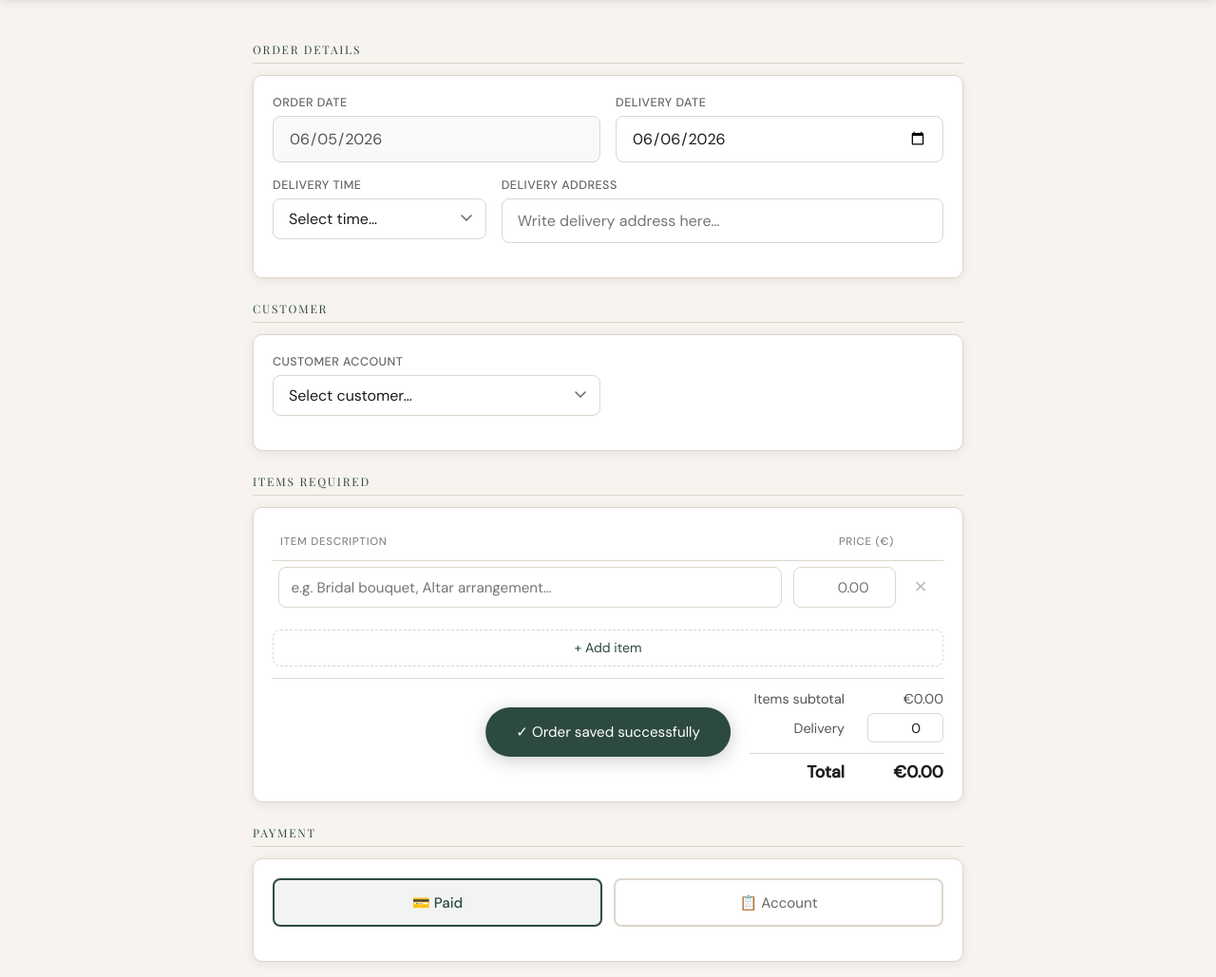
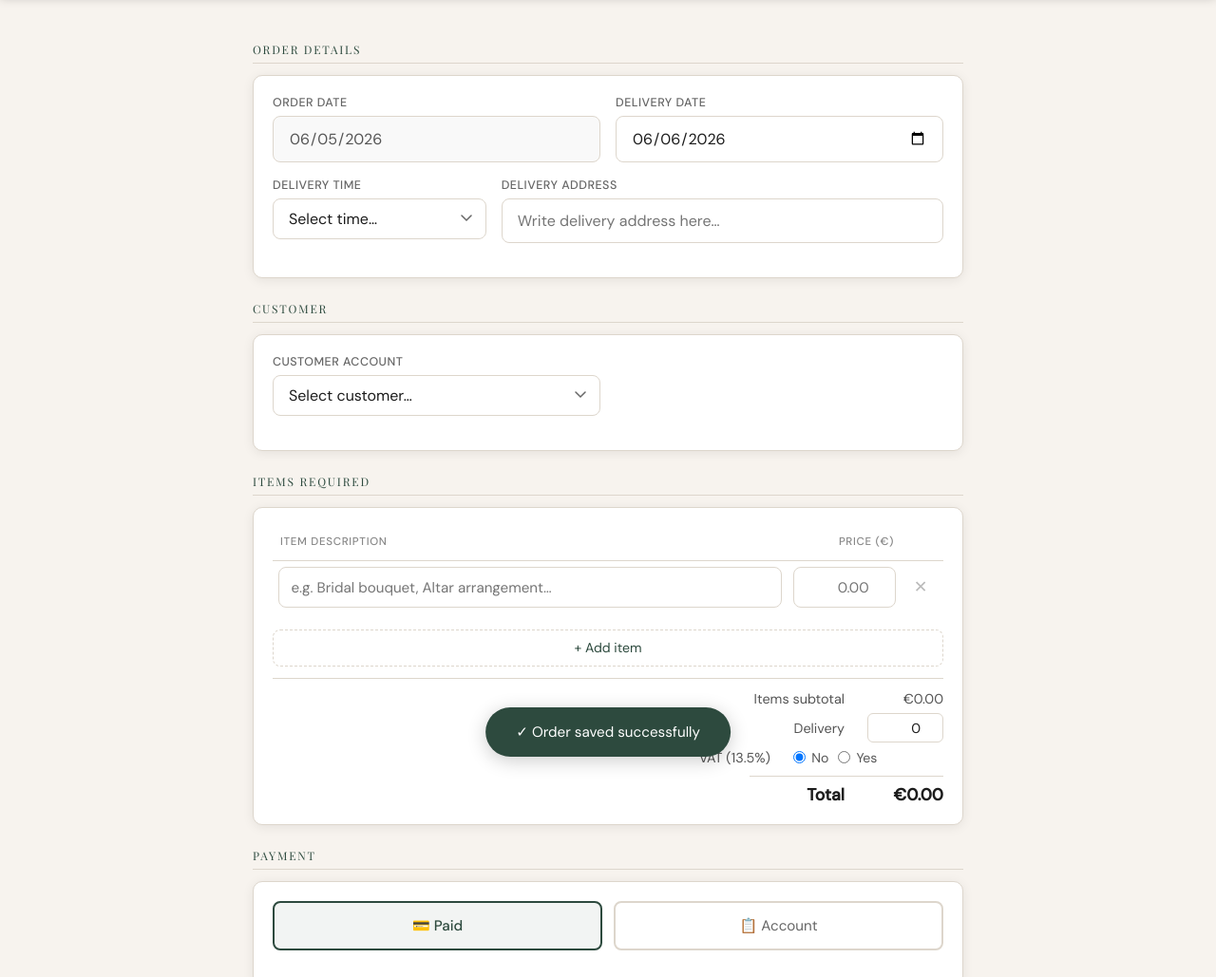
Before and after one commit to anchoill1/Fox_flowers, a plain HTML site: page Web app version/index.html in a window 1280 px wide. Shown: the part 71-1100 px from the top of the page at 95% size. Drawn offline with nearby package versions, Linux system fonts and the light colour scheme; a web font is replaced by a local one.

Commit message:
add the vat section

```diff
--- a/Web app version/index.html
+++ b/Web app version/index.html
@@ -631,6 +631,18 @@
         <span>Delivery</span>
         <input type="number" id="delivery-charge" value="0" min="0" step="0.01" onInput="recalcTotal()">
       </div>
+      <div class="total-row">
+        <span>VAT (13.5%)</span>
+        <div style="display:flex;align-items:center;gap:0.6rem;">
+          <label style="display:flex;align-items:center;gap:0.4rem;font-size:0.88rem;font-weight:400;text-transform:none;letter-spacing:0;color:#555;cursor:pointer;">
+            <input type="radio" name="vat" value="no" checked onchange="recalcTotal()" style="width:auto;border:none;box-shadow:none;padding:0;"> No
+          </label>
+          <label style="display:flex;align-items:center;gap:0.4rem;font-size:0.88rem;font-weight:400;text-transform:none;letter-spacing:0;color:#555;cursor:pointer;">
+            <input type="radio" name="vat" value="yes" onchange="recalcTotal()" style="width:auto;border:none;box-shadow:none;padding:0;"> Yes
+          </label>
+          <span id="vat-amount" style="min-width:60px;text-align:right;font-variant-numeric:tabular-nums;color:#555;"></span>
+        </div>
+      </div>
       <div class="total-row grand">
         <span>Total</span>
         <span id="total-display">€0.00</span>
@@ -876,8 +888,11 @@ function recalcTotal() {
     subtotal += parseFloat(inp.value) || 0;
   });
   const delivery = parseFloat(document.getElementById('delivery-charge').value) || 0;
-  const total = subtotal + delivery;
+  const vatYes   = document.querySelector('input[name="vat"]:checked')?.value === 'yes';
+  const vatAmt   = vatYes ? (subtotal + delivery) * 0.135 : 0;
+  const total    = subtotal + delivery + vatAmt;
   document.getElementById('subtotal-display').textContent = '€' + subtotal.toFixed(2);
+  document.getElementById('vat-amount').textContent       = vatYes ? '€' + vatAmt.toFixed(2) : '';
   document.getElementById('total-display').textContent    = '€' + total.toFixed(2);
 }
 
@@ -940,6 +955,8 @@ function submitOrder() {
     subtotal:     subtotal,
     delivery:     delivery,
     total:        subtotal + delivery,
+    vatApplied:   document.querySelector('input[name="vat"]:checked')?.value === 'yes',
+    vatAmount:    (() => { const vatYes = document.querySelector('input[name="vat"]:checked')?.value === 'yes'; const base = subtotal + delivery; return vatYes ? base * 0.135 : 0; })(),
     payment:      paymentType,
     cardMessage:  document.getElementById('card-message').value.trim(),
     createdAt:    new Date().toISOString()
@@ -967,6 +984,8 @@ function resetForm() {
   document.getElementById('char-count').textContent = '0';
   document.getElementById('delivery-charge').value = '0';
   document.getElementById('account-note').style.display = 'none';
+  document.querySelector('input[name="vat"][value="no"]').checked = true;
+  document.getElementById('vat-amount').textContent = '';
   document.getElementById('pay-paid').classList.add('selected');
   document.getElementById('pay-account').classList.remove('selected');
   paymentType = 'paid';
```
